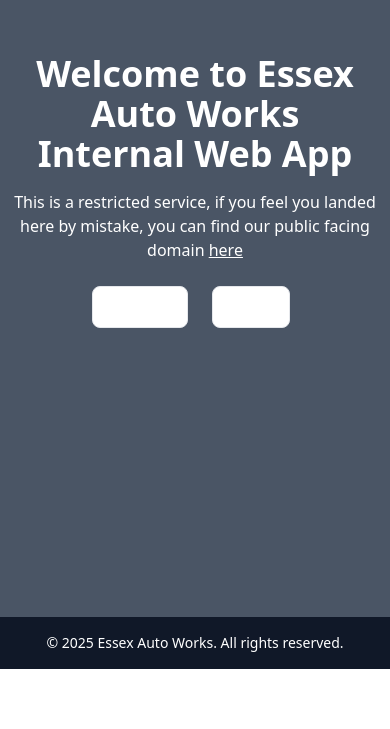
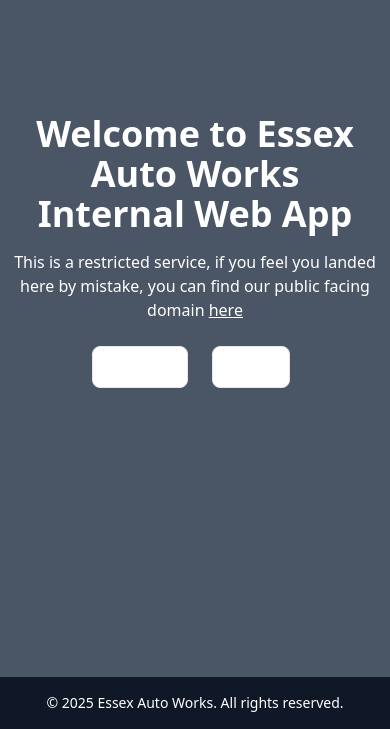
Before and after one commit to michael86/essex-auto-works-frontend, a React (Vite) app: page / in a window 390 px wide. Shown: the part 227-956 px from the top of the page. Before the commit the page ends 896 px from the top, so only its background shows below. Built offline with nearby package versions, Linux system fonts and the light colour scheme; no server answers.

Commit message:
push main down on small displays to allow nav toggle bar

```diff
--- a/src/pages/Landing.tsx
+++ b/src/pages/Landing.tsx
@@ -14,7 +14,7 @@ const Landing = () => {
     <AuthGuard>
       <header>{isAuthenticated && <NavBar />}</header>
 
-      <main className={`flex-1 ${!routes.includes(location.pathname) && "md:ml-64"}`}>
+      <main className={`flex-1 mt-15 md:mt-0 ${!routes.includes(location.pathname) && "md:ml-64"}`}>
         <Outlet />
       </main>
 
```
